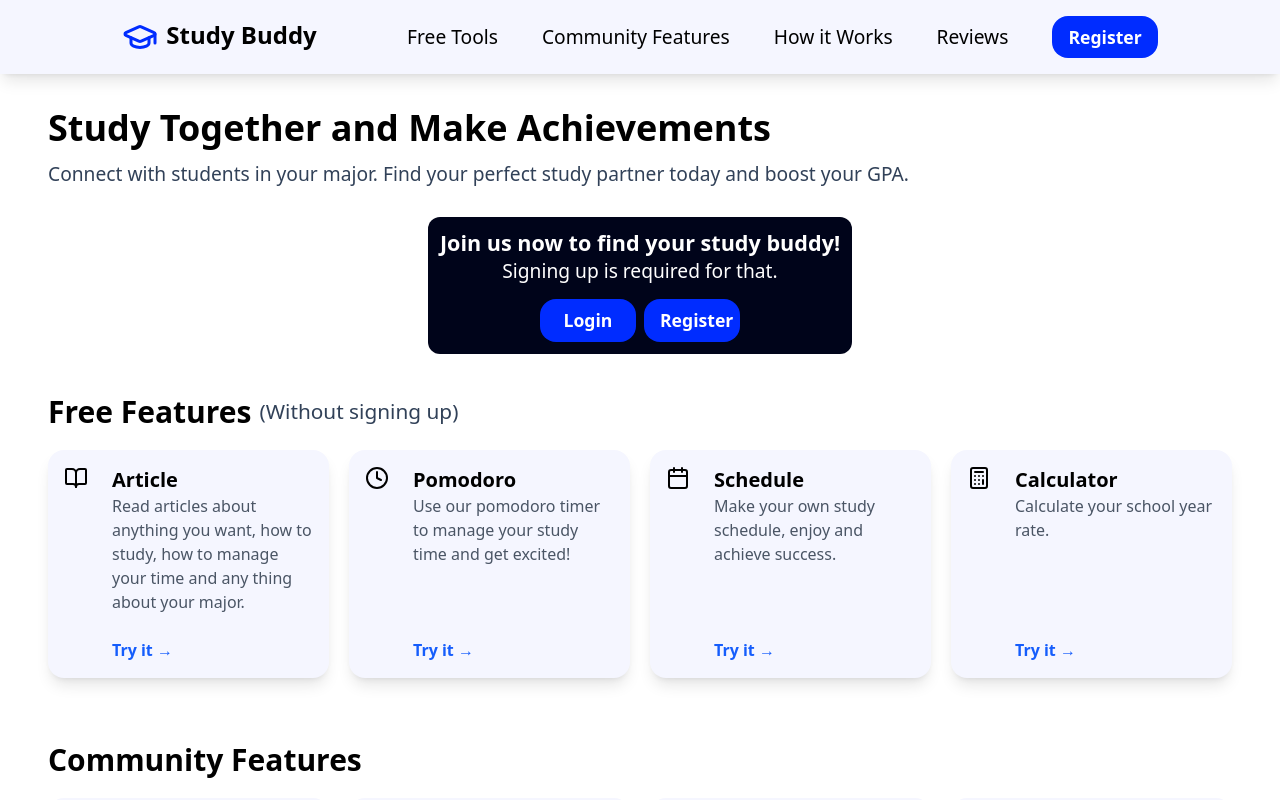
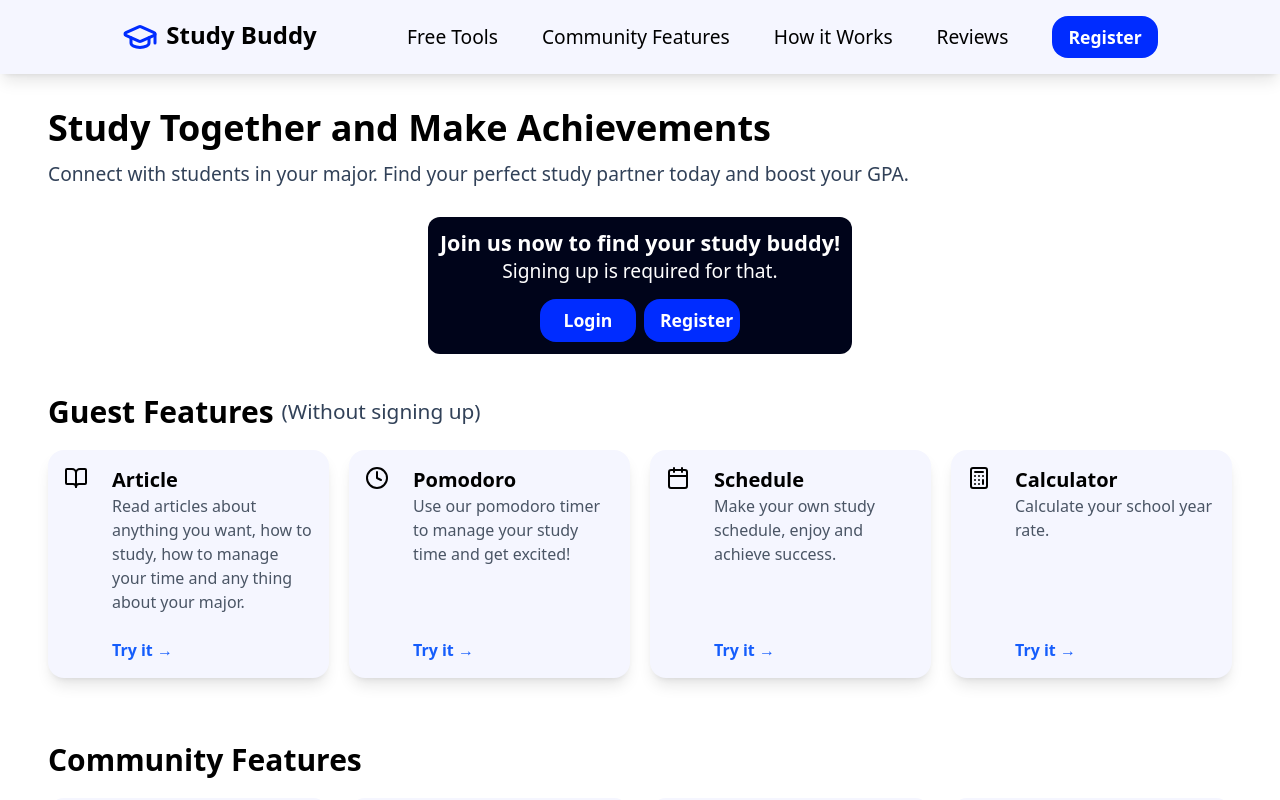
Before and after one commit to IbrahimZherati/StudyBuddy, a Next.js app in the folder studybuddy-frontend/: page / in a window 1280 px wide. Shown: the top 800 px of the page. Built offline with nearby package versions, Linux system fonts and the light colour scheme.

Commit message:
Changed "Free tools" to "Guest features"

```diff
--- a/studybuddy-frontend/app/page.jsx
+++ b/studybuddy-frontend/app/page.jsx
@@ -1,6 +1,6 @@
 import CommunityFeatures from "@/components/CommunityFeatures";
 import Footer from "@/components/Footer";
-import FreeTools from "@/components/FreeFeatures";
+import GuestFeatures from "@/components/GuestFeatures";
 import Header from "@/components/Header";
 import Hero from "@/components/Hero";
 import HowItWorks from "@/components/HowItWorks";
@@ -11,7 +11,7 @@ export default function Home() {
 		<div className="flex flex-col gap-4">
            <Header/>
            <Hero/>
-		   <FreeTools/>
+		   <GuestFeatures/>
 		   <CommunityFeatures/>
 		   <HowItWorks/>
 		   <Review/>
--- a/studybuddy-frontend/components/FreeFeatures.jsx
+++ b/studybuddy-frontend/components/GuestFeatures.jsx
@@ -3,7 +3,7 @@ import CardContainer from './CardContainer';
 import FeatureCard from './FeatureCard';
 import { BookOpen , Clock , Calendar , Calculator } from 'lucide-react';
 
-export default function Freefeatures() {
+export default function GuestFeatures() {
 	const features = [
 		{
 			icon: <BookOpen />,
@@ -34,7 +34,7 @@ export default function Freefeatures() {
 	return (
 		<section id='freeFeatures' className="mx-12 my-6 scroll-mt-24">
 			<h3 className="flex-row-center justify-start gap-1 text-3xl font-bold mb-5">
-				Free Features
+				Guest Features
 				<span className='sub-title font-normal ml-1 text-[1.3rem]'>(Without signing up)</span>
 			</h3>
 
```
